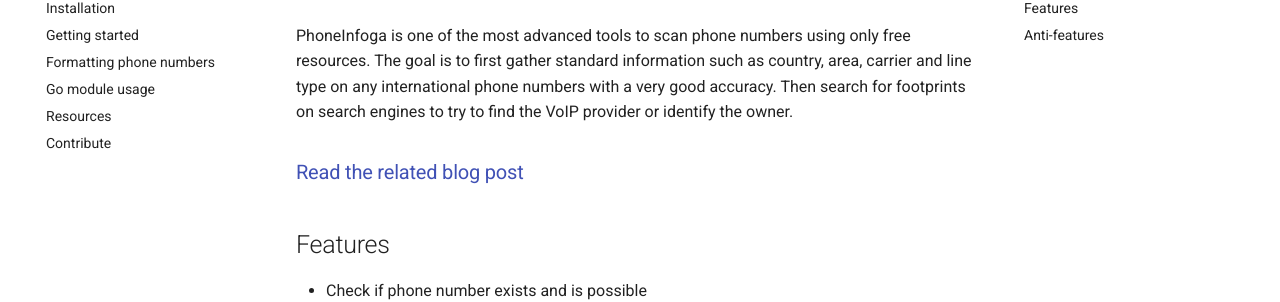
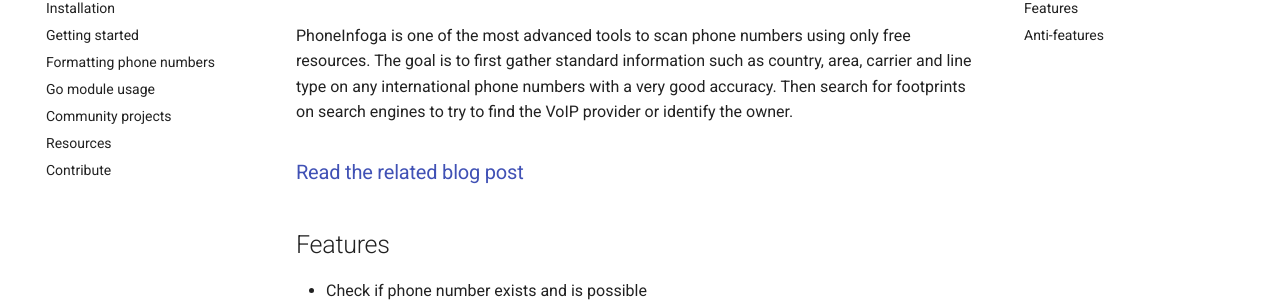
Before and after one commit to sundowndev/phoneinfoga, an MkDocs documentation site: the page built from docs/index.md, in a window 1280 px wide. Shown: the part 157-459 px from the top of the page. Built offline with MkDocs 1.6.1 and Material for MkDocs 9.7.7, drawn with Linux system fonts in a browser that asks for light colours; comment, search, counter and statistics services are not loaded.

Commit message:
docs: add community projects page in toc

```diff
--- a/mkdocs.yml
+++ b/mkdocs.yml
@@ -10,6 +10,7 @@
   - 'Getting started': usage.md
   - 'Formatting phone numbers': formatting.md
   - 'Go module usage': go-module-usage.md
+  - 'Community projects': community.md
   - 'Resources': resources.md
   - 'Contribute': contribute.md
 theme:
```
